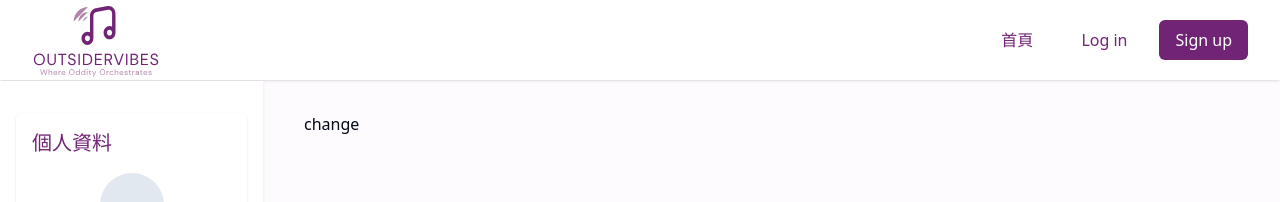
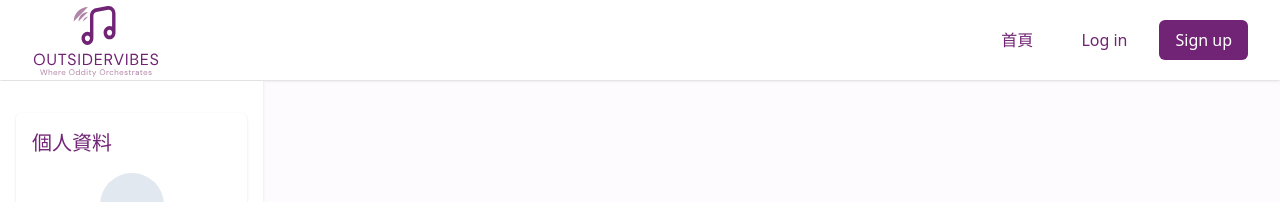
Before and after one commit to wyltw/outsider-vibes, a Next.js app: page /search/1 in a window 1280 px wide. Shown: the top 202 px of the page. Built offline with nearby package versions, Linux system fonts and the light colour scheme.

Commit message:
fix comments at proposition section. JSX can send as props without any propblem.

```diff
--- a/src/app/(app)/genres/[genre]/page.tsx
+++ b/src/app/(app)/genres/[genre]/page.tsx
@@ -1,4 +1,4 @@
-import React, { Suspense } from "react";
+import React, { ReactNode, Suspense } from "react";
 import { formatTitle } from "@/lib/utils";
 
 import WikiSummary from "@/components/wiki-summary";
@@ -20,18 +20,20 @@ export default async function GenrePage({ params }: GenrePageProps) {
       <Suspense fallback={<TextLoading />}>
         <WikiSummary genre={params.genre} />
       </Suspense>
-      <h2 className="mt-10 text-2xl font-medium text-primary">
-        帶有此風格的專輯：
-      </h2>
+      <SecondHeading> 帶有此風格的專輯：</SecondHeading>
       <Suspense fallback={<CardLoading />}>
         <RelavantReleases genre={params.genre}></RelavantReleases>
       </Suspense>
-      <h2 className="mt-10 text-2xl font-medium text-primary">
-        帶有此風格的藝人：
-      </h2>
+      <SecondHeading> 帶有此風格的藝人：</SecondHeading>
       <Suspense fallback={<CardLoading />}>
         <RelavantAritists genre={params.genre}></RelavantAritists>
       </Suspense>
     </>
   );
 }
+
+function SecondHeading({ children }: { children: ReactNode }) {
+  return (
+    <h2 className="mt-10 text-2xl font-medium text-primary">{children}</h2>
+  );
+}
--- a/src/app/(app)/search/[query]/page.tsx
+++ b/src/app/(app)/search/[query]/page.tsx
@@ -1,21 +1,7 @@
-import Link from "next/link";
 import React from "react";
-
-const genreList = ["rock", "grunge", "jazz", "electro", "dnb", "uk hardcore"];
 
 type Props = { searchParams: { genre: string } };
 
-export default function SearchPage({ searchParams }: Props) {
-  const genre = searchParams.genre;
-
-  return (
-    <div>
-      <Link
-        href={`?${new URLSearchParams({ genre: genreList[Math.floor(Math.random() * genreList.length)] })}`}
-      >
-        <button>change</button>
-      </Link>
-      <p>{genre}</p>
-    </div>
-  );
+export default function SearchPage() {
+  return <></>;
 }
--- a/src/components/genre-page/relavant-card.tsx
+++ b/src/components/genre-page/relavant-card.tsx
@@ -18,6 +18,7 @@ type RelavantCardProps = {
 export default function RelavantCard({ data }: RelavantCardProps) {
   const isRelease = data.type === "release";
   const isArtist = data.type === "artist";
+  //判斷傳入的是哪一種discogs類型查詢
   if (isRelease) {
     const release = data.release;
     return (
@@ -98,6 +99,7 @@ function CardContent({
       </h4>
 
       {type === "release" && (
+        //根據傳入的type決定是否渲染genre和style等資訊
         <>
           <div>
             <List list={genre} />
--- a/src/components/landing-page/selling-proposition.tsx
+++ b/src/components/landing-page/selling-proposition.tsx
@@ -18,7 +18,7 @@ export default function SellingProposition() {
             <span className="text-secondary">埋藏的</span>
             音樂寶藏
           </PropositionCardHeading>
-          {/* 標題包含span元素作為props會遇到轉型問題，所以用children props替代 */}
+          {/* 事實上，jsx結構完全可以作為props傳遞，不過對目前的children props已經感到滿意*/}
         </PropositionCard>
         <PropositionCard
           imageSrc="/images/discussion.svg"
--- /dev/null
+++ b/src/components/section-heading.tsx
@@ -0,0 +1,16 @@
+import React, { ReactNode } from "react";
+
+type SectionHeadingProps = {
+  level: string;
+  className: string;
+  children: ReactNode;
+};
+
+export default function SectionHeading({
+  level,
+  className,
+  children,
+}: SectionHeadingProps) {
+  const htmlTag = level;
+  return <>SectionHeading</>;
+}
```
